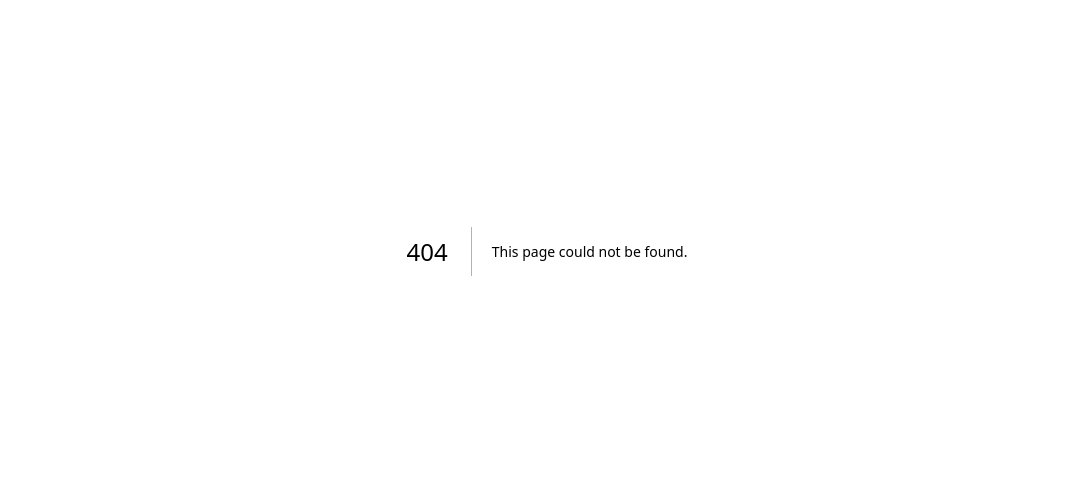
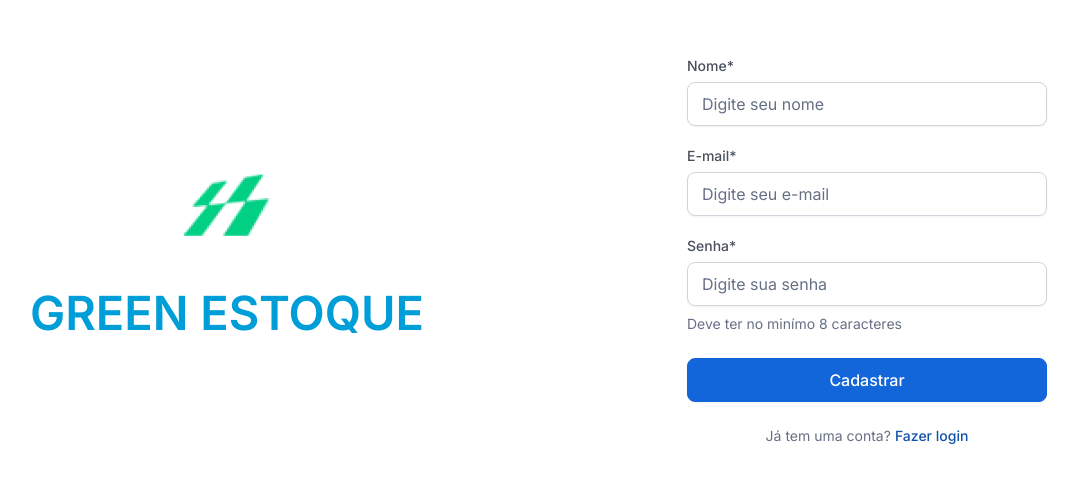
Before and after one commit to RaphaelOliveir/green-estoque, a Next.js app: page /register in a window 1280 px wide. Before the commit this address had no page. Shown: the part 149-632 px from the top of the page, without its empty margins (93-1171 px from the left). Built offline with nearby package versions, Linux system fonts and the light colour scheme.

Commit message:
feat: implement registration page and form with navigation from login page

```diff
--- /dev/null
+++ b/src/app/register/page.tsx
@@ -0,0 +1,5 @@
+import { RegisterPage } from '@/features/register';
+
+export default function RegisterRoute() {
+  return <RegisterPage />;
+}
--- a/src/features/auth/components/LoginForm/LoginForm.tsx
+++ b/src/features/auth/components/LoginForm/LoginForm.tsx
@@ -1,6 +1,7 @@
 import React from 'react';
 import styles from './LoginForm.module.css';
 import Image from 'next/image';
+import Link from 'next/link';
 
 export function LoginForm() {
   return (
@@ -53,7 +54,7 @@ export function LoginForm() {
 
       <div className={styles.footerRow}>
         <span className={styles.footerText}>Não tem uma conta?</span>
-        <a href="#" className={styles.registerLink}>Cadastre-se</a>
+        <Link href="/register" className={styles.registerLink}>Cadastre-se</Link>
       </div>
     </div>
   );
--- /dev/null
+++ b/src/features/register/components/RegisterForm/RegisterForm.module.css
@@ -0,0 +1,123 @@
+.container {
+  width: 360px;
+  display: flex;
+  flex-direction: column;
+  gap: 24px;
+}
+
+.form {
+  display: flex;
+  flex-direction: column;
+  gap: 20px;
+}
+
+.inputGroup {
+  display: flex;
+  flex-direction: column;
+  gap: 6px;
+}
+
+.label {
+  color: #48505E;
+  font-size: 14px;
+  font-weight: 500;
+  line-height: 20px;
+}
+
+.inputWrapper {
+  width: 100%;
+  height: 44px;
+  background-color: #FFFFFF;
+  border: 1px solid #D0D5DD;
+  border-radius: 8px;
+  box-shadow: 0px 1px 2px 0px rgba(16, 24, 40, 0.05);
+  display: flex;
+  align-items: center;
+  padding: 10px 14px;
+  transition: border-color 0.2s ease, box-shadow 0.2s ease;
+}
+
+.inputWrapper:focus-within {
+  border-color: #1366D9;
+  box-shadow: 0px 0px 0px 4px rgba(19, 102, 217, 0.1);
+}
+
+.input {
+  width: 100%;
+  border: none;
+  outline: none;
+  background: transparent;
+  color: #101828;
+  font-size: 16px;
+  line-height: 24px;
+  font-family: inherit;
+}
+
+.input::placeholder {
+  color: #667085;
+}
+
+.hintText {
+  color: #667085;
+  font-size: 14px;
+  line-height: 20px;
+  margin-top: 2px;
+}
+
+.actions {
+  display: flex;
+  flex-direction: column;
+}
+
+.submitButton {
+  width: 100%;
+  height: 44px;
+  background-color: #1366D9;
+  color: #FFFFFF;
+  border: 1px solid #1366D9;
+  border-radius: 8px;
+  box-shadow: 0px 1px 2px 0px rgba(16, 24, 40, 0.05);
+  font-size: 16px;
+  font-weight: 500;
+  line-height: 24px;
+  cursor: pointer;
+  transition: background-color 0.2s ease, transform 0.1s ease;
+  font-family: inherit;
+  display: flex;
+  align-items: center;
+  justify-content: center;
+}
+
+.submitButton:hover {
+  background-color: #0f52b0;
+}
+
+.submitButton:active {
+  transform: translateY(1px);
+}
+
+.footerRow {
+  display: flex;
+  gap: 4px;
+  justify-content: center;
+  align-items: center;
+  width: 100%;
+}
+
+.footerText {
+  color: #667085;
+  font-size: 14px;
+  line-height: 20px;
+}
+
+.loginLink {
+  color: #0F50AA;
+  font-size: 14px;
+  font-weight: 500;
+  line-height: 20px;
+  transition: color 0.2s ease;
+}
+
+.loginLink:hover {
+  color: #0b3d82;
+}
--- /dev/null
+++ b/src/features/register/components/RegisterForm/RegisterForm.tsx
@@ -0,0 +1,59 @@
+import React from 'react';
+import styles from './RegisterForm.module.css';
+import Link from 'next/link';
+
+export function RegisterForm() {
+  return (
+    <div className={styles.container}>
+      <form className={styles.form}>
+        <div className={styles.inputGroup}>
+          <label className={styles.label} htmlFor="name">Nome*</label>
+          <div className={styles.inputWrapper}>
+            <input
+              className={styles.input}
+              type="text"
+              id="name"
+              placeholder="Digite seu nome"
+            />
+          </div>
+        </div>
+
+        <div className={styles.inputGroup}>
+          <label className={styles.label} htmlFor="email">E-mail*</label>
+          <div className={styles.inputWrapper}>
+            <input
+              className={styles.input}
+              type="email"
+              id="email"
+              placeholder="Digite seu e-mail"
+            />
+          </div>
+        </div>
+
+        <div className={styles.inputGroup}>
+          <label className={styles.label} htmlFor="password">Senha*</label>
+          <div className={styles.inputWrapper}>
+            <input
+              className={styles.input}
+              type="password"
+              id="password"
+              placeholder="Digite sua senha"
+            />
+          </div>
+          <span className={styles.hintText}>Deve ter no minímo 8 caracteres</span>
+        </div>
+      </form>
+
+      <div className={styles.actions}>
+        <button className={styles.submitButton} type="button">
+          Cadastrar
+        </button>
+      </div>
+
+      <div className={styles.footerRow}>
+        <span className={styles.footerText}>Já tem uma conta?</span>
+        <Link href="/" className={styles.loginLink}>Fazer login</Link>
+      </div>
+    </div>
+  );
+}
--- /dev/null
+++ b/src/features/register/components/RegisterPage/RegisterPage.module.css
@@ -0,0 +1,80 @@
+.pageContainer {
+  display: flex;
+  min-height: 100vh;
+  width: 100%;
+  background-color: #FFFFFF;
+}
+
+.leftSection {
+  flex: 1;
+  display: flex;
+  align-items: center;
+  justify-content: center;
+}
+
+.logoContainer {
+  display: flex;
+  flex-direction: column;
+  gap: 32px;
+  align-items: center;
+  justify-content: center;
+  animation: fadeIn 0.8s ease-out;
+}
+
+.logoImage {
+  display: block;
+}
+
+.logoText {
+  color: #009ED8;
+  font-size: 47px;
+  font-weight: 600;
+  line-height: 57px;
+  text-align: center;
+  margin: 0;
+}
+
+.rightSection {
+  flex: 1;
+  display: flex;
+  align-items: center;
+  justify-content: center;
+  animation: slideIn 0.6s ease-out;
+}
+
+@keyframes fadeIn {
+  from {
+    opacity: 0;
+  }
+  to {
+    opacity: 1;
+  }
+}
+
+@keyframes slideIn {
+  from {
+    opacity: 0;
+    transform: translateX(20px);
+  }
+  to {
+    opacity: 1;
+    transform: translateX(0);
+  }
+}
+
+/* Responsive adjustments */
+@media (max-width: 900px) {
+  .pageContainer {
+    flex-direction: column;
+  }
+
+  .leftSection {
+    padding: 40px 20px;
+    flex: 0 0 auto;
+  }
+
+  .rightSection {
+    padding: 20px;
+    align-items: flex-start;
+  }
+}
--- /dev/null
+++ b/src/features/register/components/RegisterPage/RegisterPage.tsx
@@ -0,0 +1,28 @@
+import React from 'react';
+import Image from 'next/image';
+import styles from './RegisterPage.module.css';
+import { RegisterForm } from '../RegisterForm/RegisterForm';
+
+export function RegisterPage() {
+  return (
+    <div className={styles.pageContainer}>
+      <div className={styles.leftSection}>
+        <div className={styles.logoContainer}>
+          <Image
+            src="/images/logo.png"
+            alt="Green Estoque Logo"
+            width={90}
+            height={90}
+            className={styles.logoImage}
+            priority
+          />
+          <h1 className={styles.logoText}>GREEN ESTOQUE</h1>
+        </div>
+      </div>
+
+      <div className={styles.rightSection}>
+        <RegisterForm />
+      </div>
+    </div>
+  );
+}
--- /dev/null
+++ b/src/features/register/index.ts
@@ -0,0 +1 @@
+export { RegisterPage } from './components/RegisterPage/RegisterPage';
```
